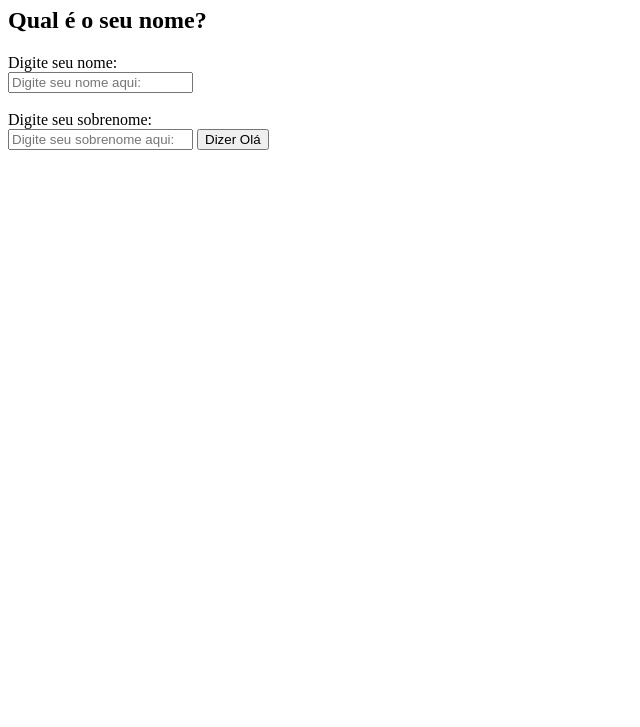
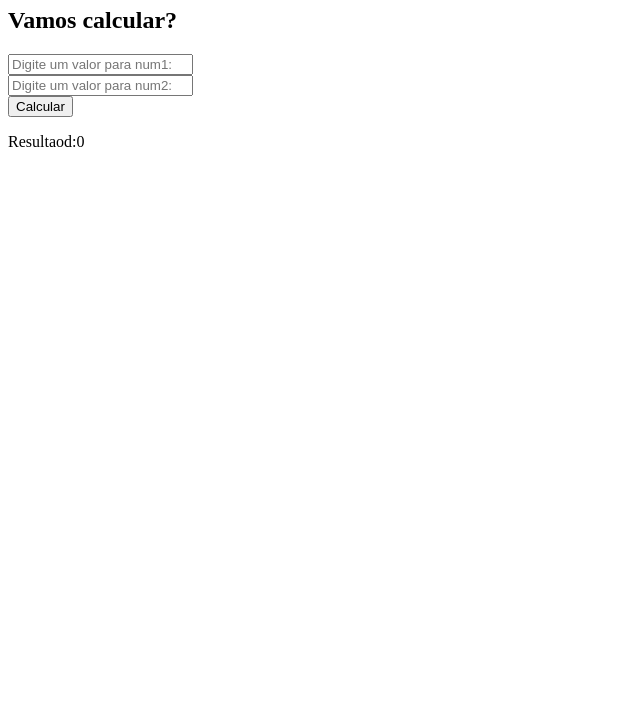
Before and after one commit to profedufbarreto/logicaAulas, a plain HTML site: page index.html in a window 1280 px wide. Shown: the part 73-800 px from the top of the page, without its empty margins (0-640 px from the left). Drawn offline with Linux system fonts and the light colour scheme.

```diff
--- a/index.html
+++ b/index.html
@@ -9,27 +9,25 @@
 
     <h1>Fazendo testes lógicos!</h1>
 
-    <h2>Qual é o seu nome?</h2>
+    <h2>Vamos calcular?</h2>
 
-    <label for="campoNome">Digite seu nome: </label><br>
-    <input type="text" id="campoNome" placeholder="Digite seu nome aqui:">
+    <input type="number" id="num1" placeholder="Digite um valor para num1: ">
+    <br>
+    <input type="number" id="num2" placeholder="Digite um valor para num2: ">
+    <br>
 
-    <br><br>
+    <button onclick="somar()">Calcular</button>
 
-    <label for="campoSobrenome">Digite seu sobrenome: </label><br>
-    <input type="text" id="campoSobrenome" placeholder="Digite seu sobrenome aqui:">
-
-
-    <button onclick="saudar()">Dizer Olá</button>
-
-    <p id="mensagem"></p>
+    <p>Resultaod:<span id="resultado">0</span></p>
 
     <script>
-        function saudar(){
-            let nome = document.getElementById('campoNome').value;
-            let sobrenome = document.getElementById('campoSobrenome').value;
+        function somar(){
+            let a = document.getElementById('num1').value;
+            let b = document.getElementById('num2').value;
 
-            let frase = "Olá, " + nome + " " + sobrenome + "! Seja bem-vindo(a).";
+            soma =  number(a) + number(b);
+
+            let frase = "O resultado é: " + soma;
 
             document.getElementById('mensagem').innerText = frase;
         }
```
Also changed, not shown: 2 other files.
